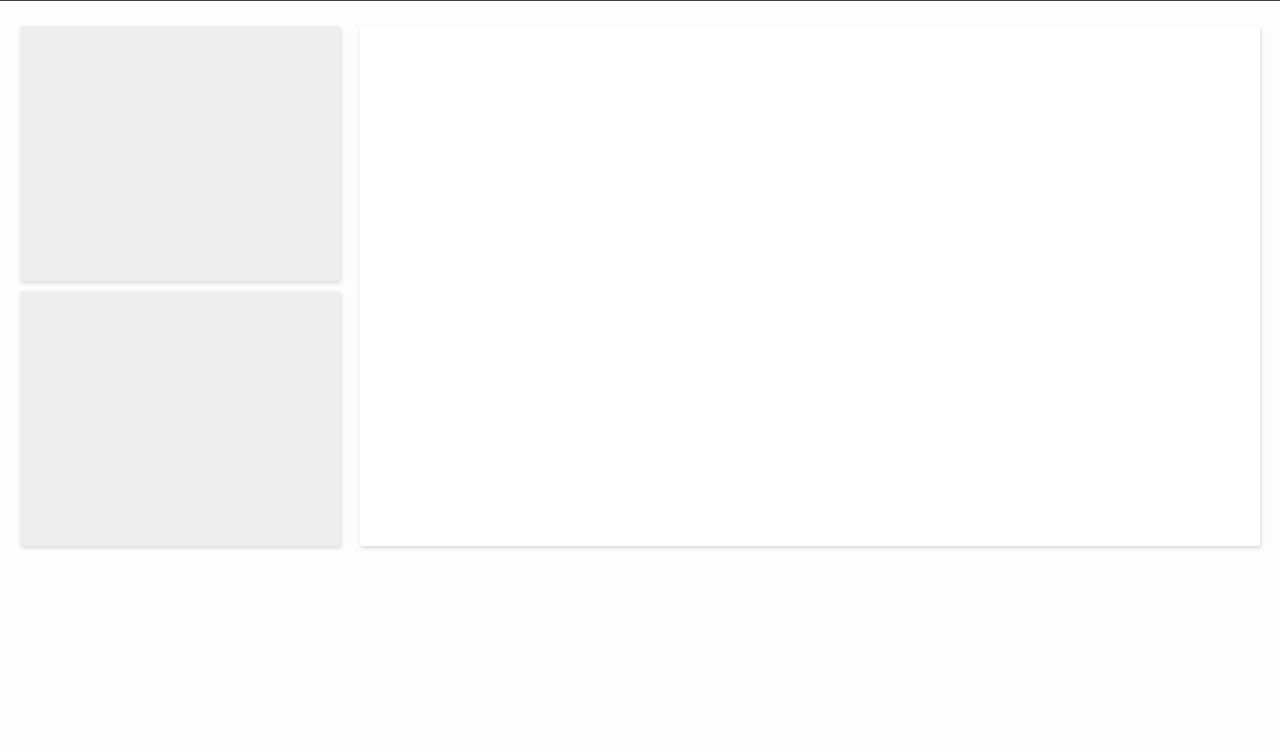
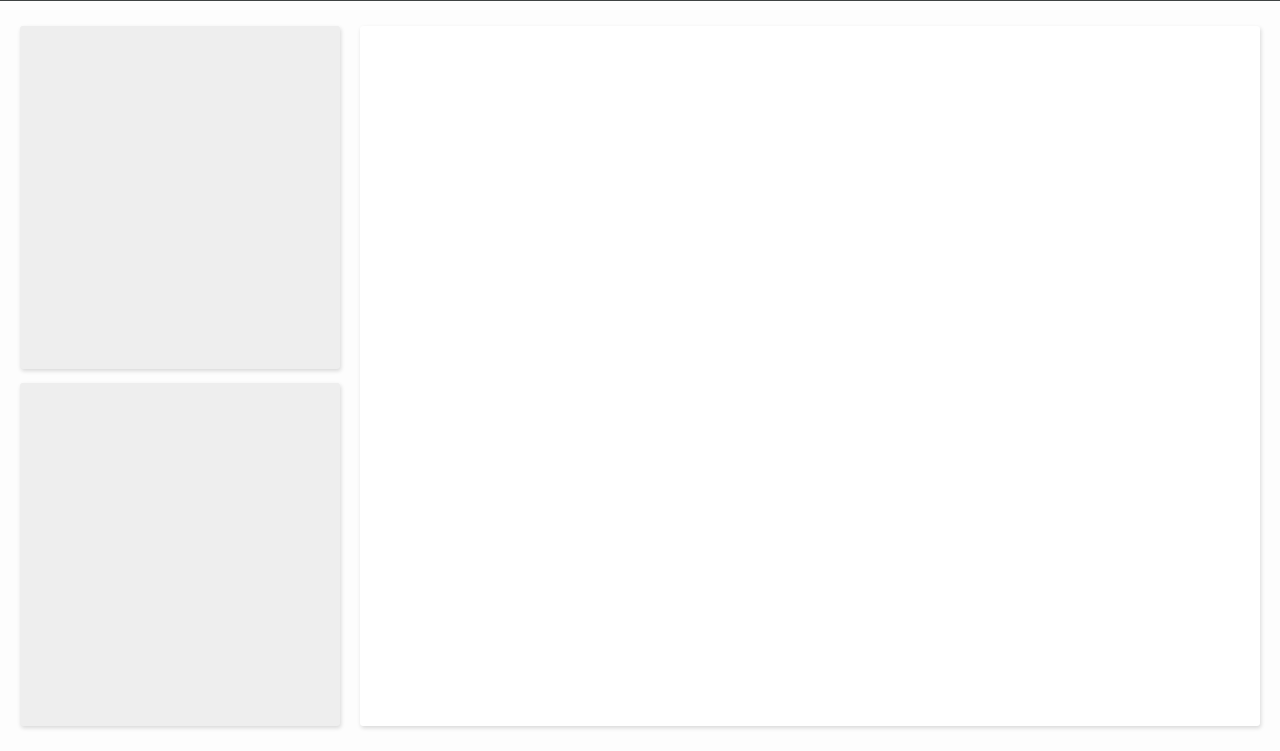
Before and after one commit to gnuns/omigo, a website: page client/src/index.html in a window 1280 px wide. Shown: the part 49-800 px from the top of the page. Drawn offline with Linux system fonts and the light colour scheme.

Commit message:
Remove chat max-height

```diff
--- a/client/src/css/styles.css
+++ b/client/src/css/styles.css
@@ -209,7 +209,6 @@ strong {
 .chat {
   width: 100%;
   height: 100%;
-  max-height: 520px;
   position: absolute;
   padding: 0px;
   margin-top: 25px;
@@ -249,6 +248,10 @@ strong {
     .chat .video {
       width: 100%;
       height: 40%;
+      /*
+        to set automatic 16:9 aspect ratio, set:
+        "padding-top: 56.25%"  and "width 100%;"
+      */
       border-radius: 0px !important; }
       .chat .video .stranger {
         width: 100%;
--- a/client/src/scss/parts/_chat.scss
+++ b/client/src/scss/parts/_chat.scss
@@ -1,7 +1,6 @@
 .chat {
   width: 100%;
   height: 100%;
-  max-height: 520px;
   position: absolute;
   padding: 0px;
   margin-top: 25px;
```
